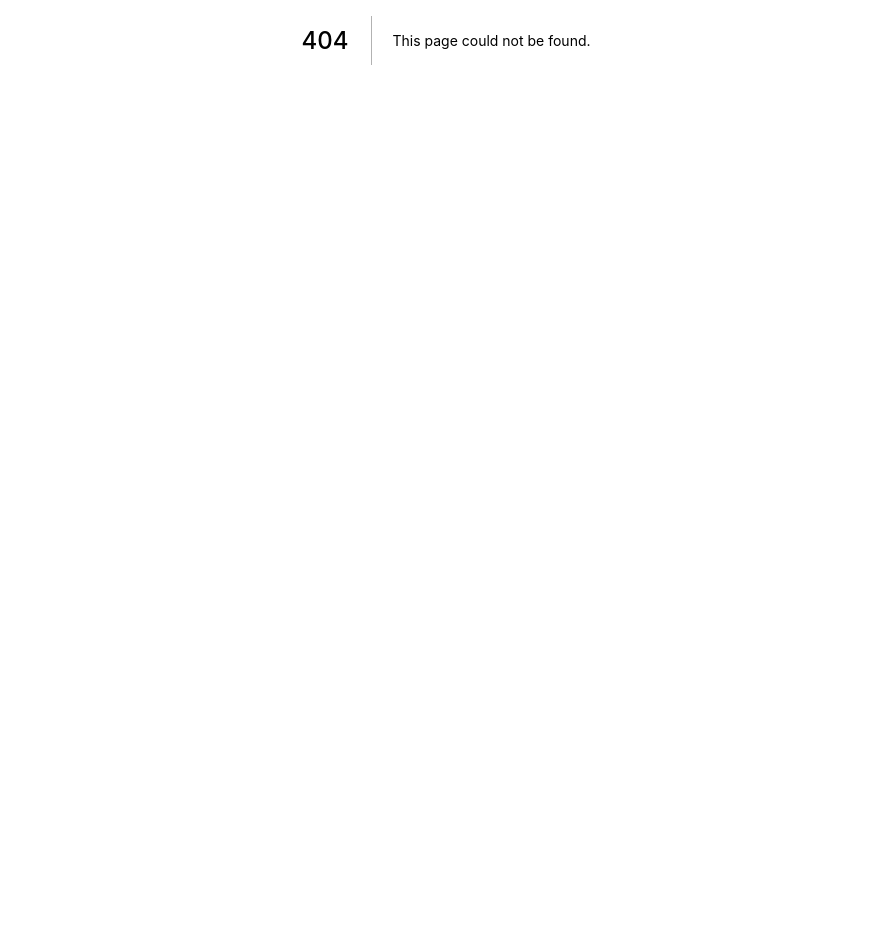
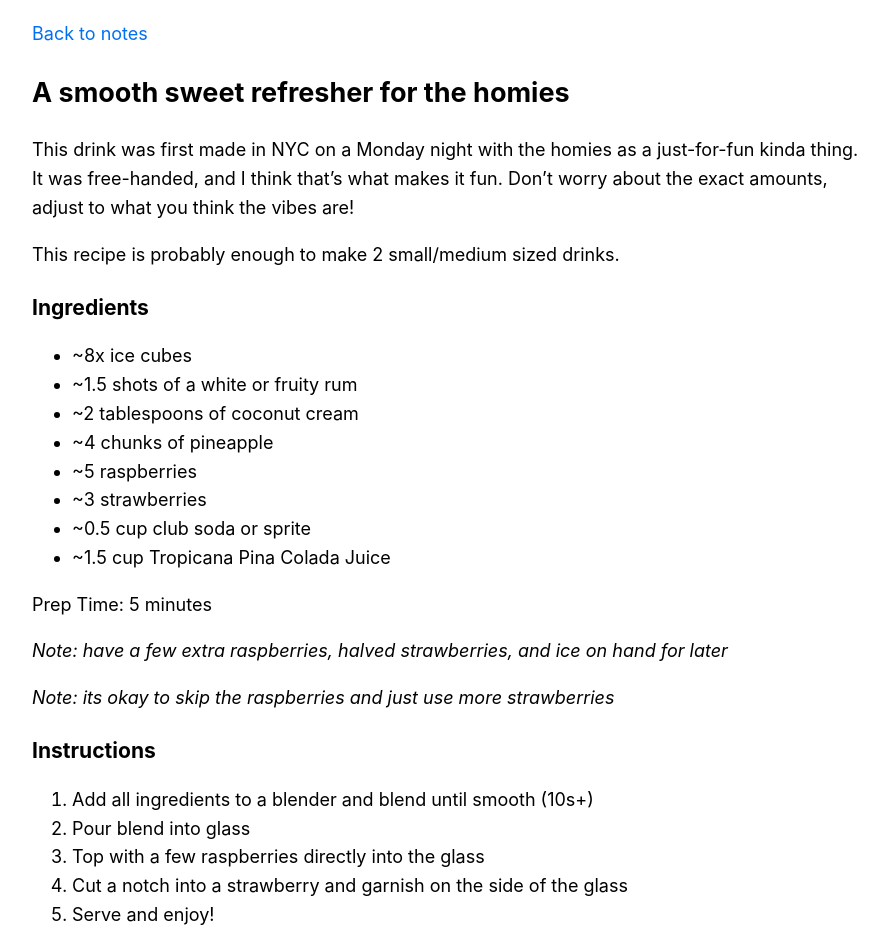
Before and after one commit to shihaocao/nextjs-shihao-website, a Next.js app: page /notes/lovely-pina-colada in a window 1280 px wide. Before the commit this address had no page. Shown: the part 360-1297 px from the top of the page, without its empty margins (194-1081 px from the left). Before the commit the page ends 800 px from the top, so only its background shows below. Built offline with nearby package versions, Linux system fonts and the light colour scheme.

Commit message:
lovely pina colada

```diff
--- /dev/null
+++ b/pages/notes/lovely-pina-colada.js
@@ -0,0 +1,106 @@
+import Head from 'next/head'
+import Link from 'next/link'
+import Layout from '../../components/layout'
+
+import { centered_img_block } from '../../components/centered_img_blocks';
+
+// import Image from 'next/image'
+// import { img_photo_descrip_block } from '../../components/img_blocks'
+import styles from '../../components/layout.module.css'
+import '../../node_modules/bootstrap/dist/css/bootstrap-grid.css';
+
+const title = "Lovely Pina Colada"
+
+export default function FirstPost() {
+  return (
+    <Layout layout_type={styles.container}>
+      <Head>
+        <title>{title}</title>
+      </Head>
+      <h1>{title}</h1>
+
+      <Link href="/notes/notes-landing">
+        <a>Back to notes</a>
+      </Link>
+      <br></br>
+
+      <h2>A smooth sweet refresher for the homies</h2>
+
+      <p>This drink was first made in NYC on a Monday night with the homies as a just-for-fun kinda thing. It was free-handed, and I think that’s what makes it fun. Don’t worry about the exact amounts, adjust to what you think the vibes are!
+      </p>
+
+      <p>This recipe is probably enough to make 2 small/medium sized drinks.</p>
+
+      {/* {centered_img_block('longboarding/nice-slide.jpg')} */}
+
+      <div>
+        <h3>Ingredients</h3>
+
+        <ul>
+          <li>~8x ice cubes</li>
+          <li>~1.5 shots of a white or fruity rum</li>
+          <li>~2 tablespoons of coconut cream</li>
+          <li>~4 chunks of pineapple</li>
+          <li>~5 raspberries</li>
+          <li>~3 strawberries</li>
+          <li>~0.5 cup club soda or sprite</li>
+          <li>~1.5 cup Tropicana Pina Colada Juice</li>
+        </ul>
+      </div>
+
+      <p>Prep Time: 5 minutes
+      </p>
+
+      <p><i>Note: have a few extra raspberries, halved strawberries, and ice on hand for later
+      </i>
+      </p>
+
+      <p><i>Note: its okay to skip the raspberries and just use more strawberries
+      </i>
+      </p>
+
+      <div>
+        <h3>Instructions</h3>
+
+        <ol>
+          <li>Add all ingredients to a blender and blend until smooth (10s+)
+          </li>
+
+          <li>Pour blend into glass
+          </li>
+
+          <li>Top with a few raspberries directly into the glass
+          </li>
+
+          <li>Cut a notch into a strawberry and garnish on the side of the glass
+          </li>
+
+          <li>Serve and enjoy!</li>
+        </ol>
+
+      </div>
+
+      <div>
+        <h3>Fine Tuning and Thoughts</h3>
+
+        <ul>
+          <li>I think the pina colada juice is hands down the best mixer ever. I prefer it over OJ often
+          </li>
+
+          <li>The sprite/club soda is if people like fizziness. Skip if you don’t like fizzy
+          </li>
+
+          <li>Adjust your juice/sprite/club-soda ratios to adjust sweetness
+          </li>
+
+          <li>Add less coconut cream if it's too creamy at the top
+          </li>
+
+          <li>The goal is for the juice to look pinkish, not red. That way the garnish stands out
+          </li>
+        </ul>
+      </div>
+    </Layout>
+
+  )
+}
--- a/pages/notes/notes-landing.js
+++ b/pages/notes/notes-landing.js
@@ -23,6 +23,7 @@ export function front_page_post_list(){
       {notes_list_element("Marino Pasta Recipe", "notes")}
       {notes_list_element("Rapid Prototyping Quick Reference", "notes")}
       {/* {notes_list_element("Economics Quick Reference", "notes")} */}
+      {notes_list_element("Lovely Pina Colada", "notes")}
       {notes_list_element_full("How I Made This Website", "how-i-made-this-website", "notes")}
       {notes_list_element_full("Longboarding", "longboarding", "notes")}
 
```
